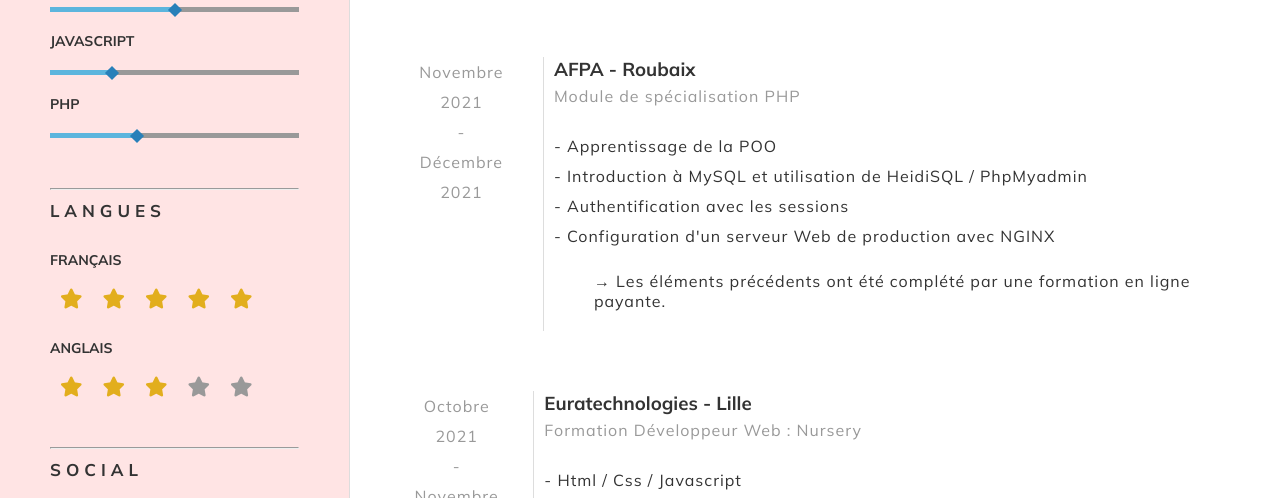
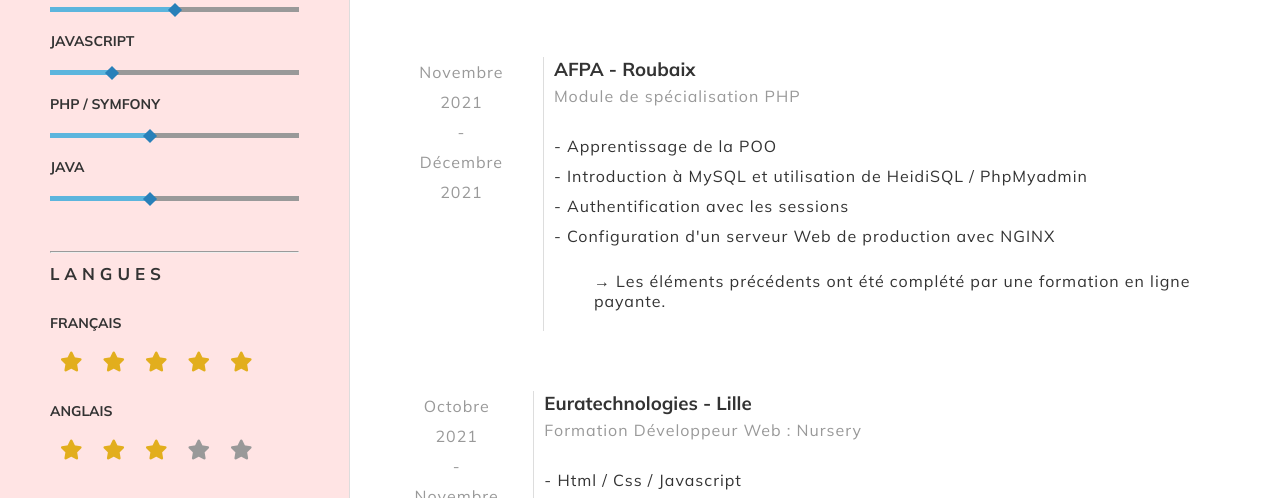
Before and after one commit to Aestrah/CV, a website: page index.html in a window 1280 px wide. Shown: the part 921-1419 px from the top of the page. Drawn offline with Linux system fonts and the light colour scheme.

Commit message:
ajout aside

```diff
--- a/index.html
+++ b/index.html
@@ -56,7 +56,13 @@
           <div class="bar-skill-progress"></div>
           <div class="bar-skill-dot"></div>
         </div>
-        <h3>PHP</h3>
+
+        <h3>PHP / SYMFONY</h3>
+        <div class="bar-skill4">
+          <div class="bar-skill-progress"></div>
+          <div class="bar-skill-dot"></div>
+        </div>
+        <h3>JAVA</h3>
         <div class="bar-skill4">
           <div class="bar-skill-progress"></div>
           <div class="bar-skill-dot"></div>
--- a/scss/style.scss
+++ b/scss/style.scss
@@ -183,7 +183,7 @@ aside {
         height: 5px;
         top: 0;
         left: 0;
-        width: 35%;
+        width: 40%;
         background: var(--light);
       }
 
@@ -192,7 +192,7 @@ aside {
         height: 10px;
         width: 10px;
         background: var(--dark);
-        left: calc(35% - 5px);
+        left: calc(40% - 5px);
         top: -2.5px;
         transform: rotate(45deg);
       }
```
Also changed, not shown: css/style.css.
